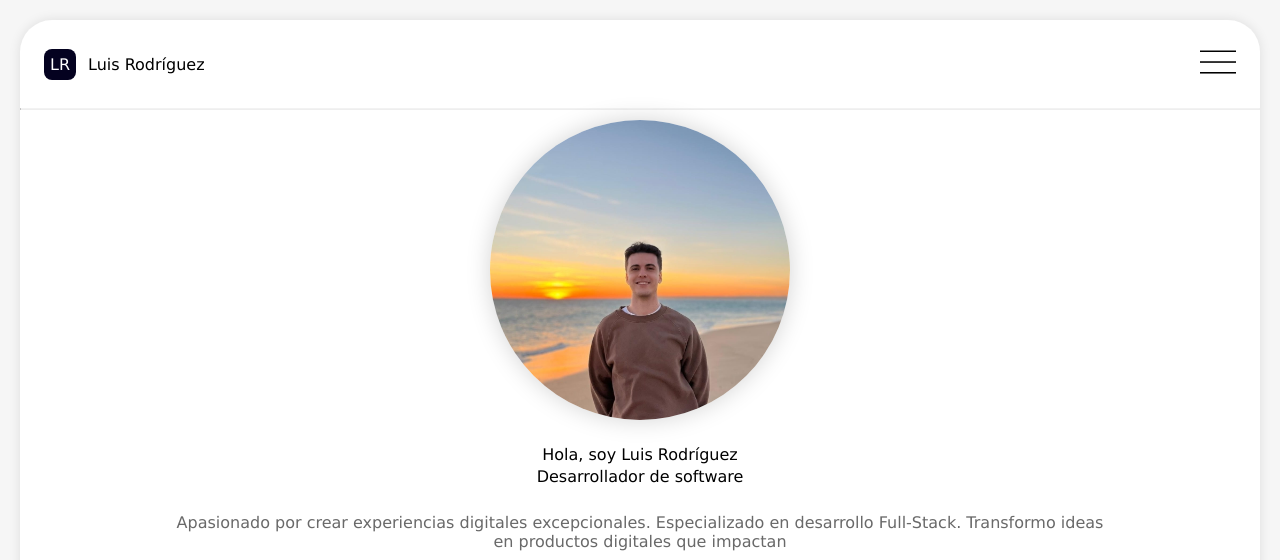
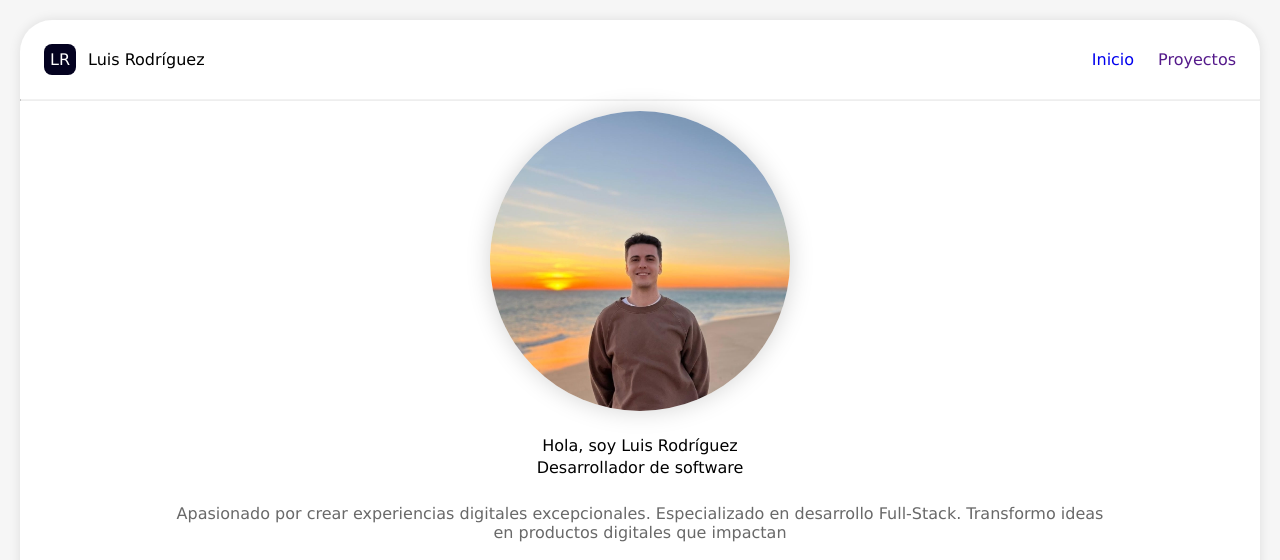
Before and after one commit to SoYuDev/portfolio, a website built with Vite: page index.html in a window 1280 px wide. Shown: the top 560 px of the page. Built offline with nearby package versions, Linux system fonts and the light colour scheme.

Commit message:
feat: add tablet styles

```diff
--- a/index.html
+++ b/index.html
@@ -18,12 +18,18 @@
             </div>
 
             <div class="nav-right">
+
               <button class="btn-menu">
                 <img
-                  src="./public/icons/icons8-hamburger-menu-100.png"
+                  src="/icons/icons8-hamburger-menu-100.png"
                   alt="Menu"
                 />
               </button>
+
+              <div class="nav-right__elements">
+                <a href="/">Inicio</a>
+                <a href="">Proyectos</a>
+              </div>
             </div>
           </nav>
           <hr />
@@ -52,7 +58,7 @@
             <div class="user-links">
               <a href="https://github.com/SoYuDev" target="_blank">
                 <img
-                  src="./public/icons/icons8-github-100.png"
+                  src="/icons/icons8-github-100.png"
                   alt="GitHub Icon"
                 />
               </a>
@@ -62,7 +68,7 @@
                 target="_blank"
               >
                 <img
-                  src="./public/icons/icons8-linkedin-100.png"
+                  src="/icons/icons8-linkedin-100.png"
                   alt="LinkedIn Icon"
                 />
               </a>
--- a/src/style.css
+++ b/src/style.css
@@ -41,6 +41,10 @@ nav {
   justify-content: center;
   align-items: center;
   gap: 12px;
+}
+
+.nav-right__elements {
+  display: none;
 }
 
 .user-initials {
@@ -109,8 +113,15 @@ hr {
   height: 50px;
   background-color: rgb(238, 242, 245);
   border-radius: 50%;
+  transition: all 0.3s ease;
+}
+
+a {
   text-decoration: none;
-  transition: all 0.3s ease;
+}
+
+a:hover {
+  text-decoration: underline;
 }
 
 .user-links img {
@@ -172,3 +183,23 @@ h4 {
 .footer-desc {
   width: 75%;
 }
+
+/*** TABLET ***/
+@media (min-width: 768px) {
+  .nav-right__elements {
+    display: flex;
+    flex-direction: row;
+    justify-content: center;
+    align-items: center;
+    gap: 24px;
+  }
+
+  .btn-menu {
+    display: none;
+  }
+}
+
+/*** DESKTOP ***/
+@media (min-width:1024px) {
+
+}
```
